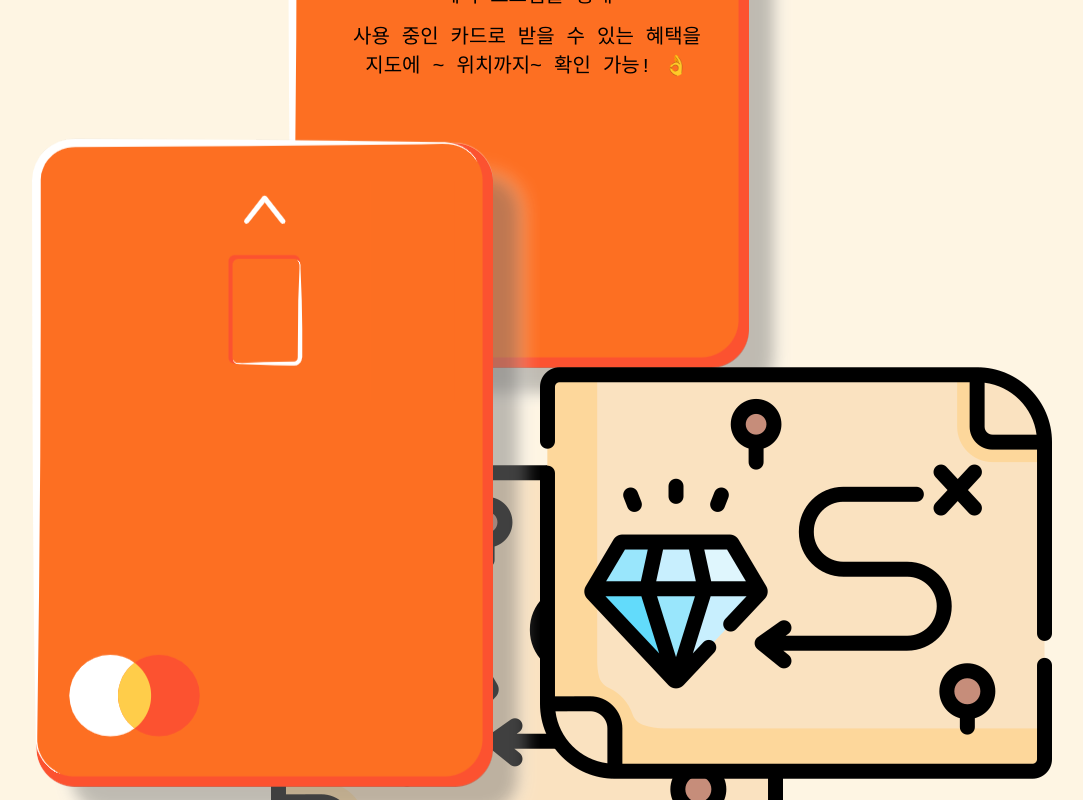
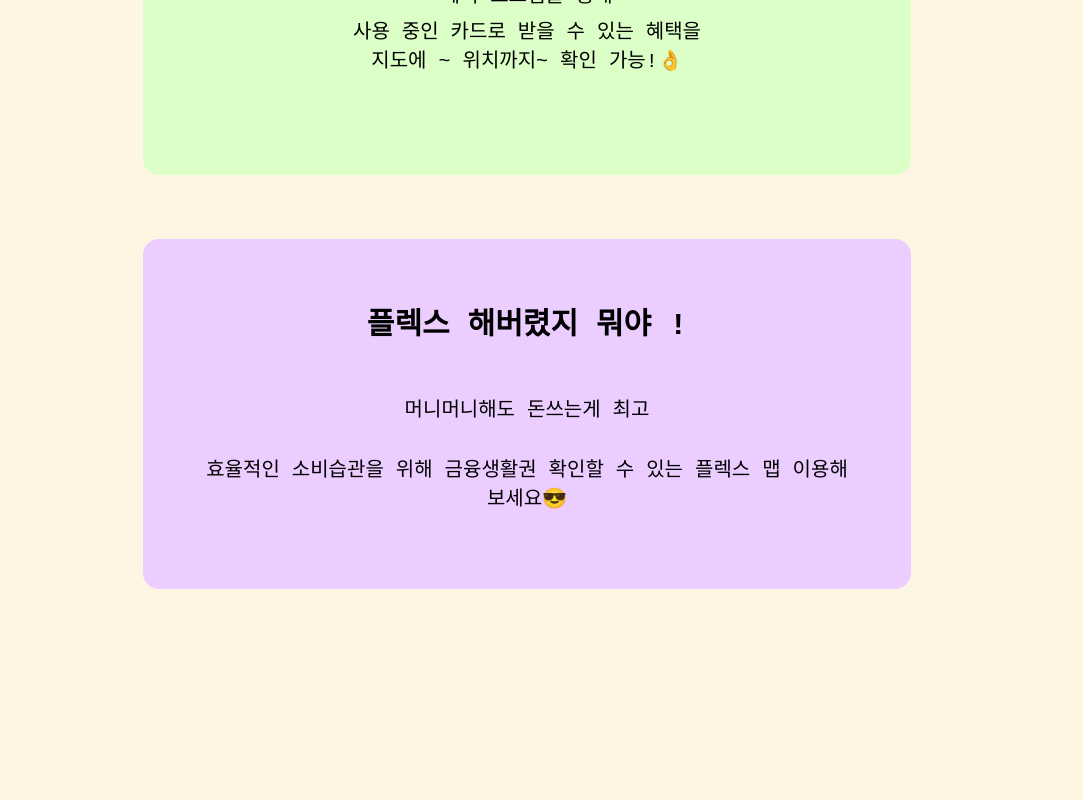
Before and after one commit to 5MZs/5MZs-web, a React (Create React App) app: page / in a window 1280 px wide. Shown: the part 1660-2460 px from the top of the page, without its empty margins (113-1196 px from the left). After the commit the page ends 2309 px from the top, so only its background shows below. Built offline with nearby package versions, Linux system fonts and the light colour scheme; a web font is replaced by a local one.

Commit message:
feat: everthing init

```diff
--- a/src/App.js
+++ b/src/App.js
@@ -6,6 +6,7 @@
 import Join from './component/Join';
 import Home from './component/Home';
 import Map from './component/Map'
+import AccountBook from './component/AccountBook';
 import Benefit from './component/Benefit';
 import SHINHAN from './component/CardNav/SHINHAN'
 import SAMSUNG from './component/CardNav/SAMSUNG'
@@ -28,6 +29,7 @@
         <Route path="/benefit" element={<Benefit />} />
         <Route path="/login" element={<Login />} />
         <Route path="/join" element={<Join />} />
+        <Route path="/accountbook" element={<AccountBook />} />
 
 
         <Route path="/benefit/SHINHAN" element={<SHINHAN/>} />
--- a/src/component/Home.js
+++ b/src/component/Home.js
@@ -1,6 +1,5 @@
 import React, { useState } from 'react';
 import '../styles/home.css';
-
 function Home() {
     // 여러 개의 퀴즈 카드 데이터
     const [quizCards] = useState([
@@ -22,15 +21,12 @@
         },
         // 필요한 만큼 더 추가
     ]);
-
     const [flipped, setFlipped] = useState(Array(quizCards.length).fill(false));
-
     function handleCardClick(index) {
         const newFlipped = [...flipped];
         newFlipped[index] = !newFlipped[index];
         setFlipped(newFlipped);
     }
-
     return (
         <div>
             <div className="mainCard1">
@@ -46,8 +42,6 @@
                     </div>
                 </div>
             </div>
-
-
             <div className="wordCard">
                 <h4>금융 용어 찍먹하기</h4>
                 <div className="wordCardContainer">
@@ -72,42 +66,29 @@
                     ))}
                 </div>
             </div>
-
             {/* 나머지 섹션은 변경하지 않음 */}
             <div className="mainCard2">
                 <div className="mainCardContent1">
                     <span>카드 혜택을 뿌셔보자 !</span>
-                        <div>
+                    <div>
                         <p>#알뜰 #실속 #카드 혜택</p>
                         <p>나에게 필요한 카드 혜택은? <br />
                             카드 혜택 모음 확인해보세요😁
                         </p>
                     </div>
-                    <div className="image">
-                        <img src='../img/card.png'></img>
-                        <img src='../img/map.png'></img>
-                    </div>
                 </div>
             </div>
-
-            {/* <div style={ {flex: 'none', height: '10px'} }></div> */}
-
-
-            <div className="mainCard">
+            <div className="mainCard3">
                 <div className="mainCardContent1">
                     <span>카드 혜택 톺아보기 !</span>
                     <div>
                         <p>혜택 로드맵을 통해</p>
-                        <p>사용 중인 카드로 받을 수 있는 혜택을 <br/>
-                            지도에 ~ 위치까지~ 확인 가능! 👌</p>
-                    </div>
-                    <div className="image">
-                        <img src='../img/card.png'></img>
-                        <img src='../img/map.png'></img>
+                        <p>사용 중인 카드로 받을 수 있는 혜택을 <br />
+                            지도에 ~ 위치까지~ 확인 가능!👌
+                        </p>
                     </div>
                 </div>
             </div>
-
             <div className="mainCard4">
                 <div className="mainCardContent1">
                     <span>플렉스 해버렸지 뭐야 !</span>
@@ -122,5 +103,4 @@
         </div>
     );
 }
-
 export default Home;
```
